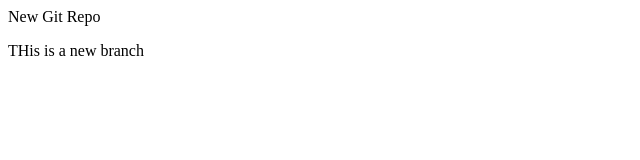
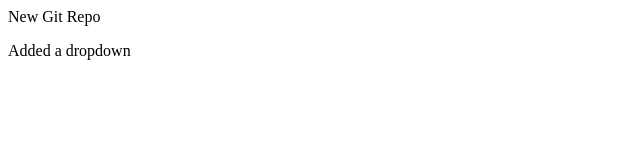
Before and after one commit to AksharZala25/LocalRepo, a plain HTML site: page LocalRepo/index.html in a window 1280 px wide. Shown: the full height of the page, 0-640 px from the left. Drawn offline with Linux system fonts and the light colour scheme.

```diff
--- a/LocalRepo/index.html
+++ b/LocalRepo/index.html
@@ -1,2 +1,2 @@
 <p>New Git Repo</p>
-<p>THis is a new branch</p>
+<p>Added a dropdown</p>
```
